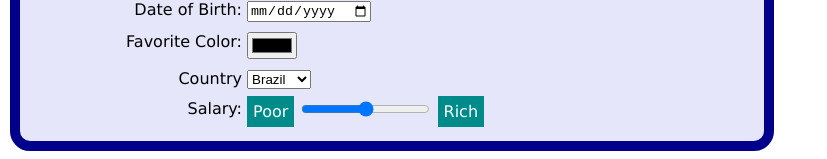
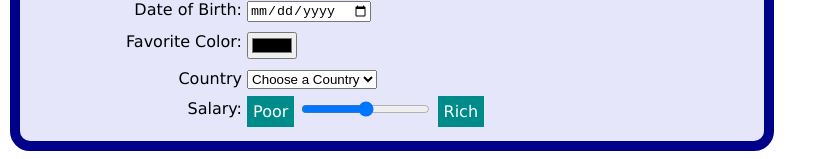
Before and after one commit to NigelBeharry/DatingSite, a plain HTML site: page index.html in a window 1280 px wide. Shown: the part 392-551 px from the top of the page, without its empty margins (0-827 px from the left). Drawn offline with Linux system fonts and the light colour scheme.

Commit message:
Added option "Choose a country

```diff
--- a/index.html
+++ b/index.html
@@ -94,6 +94,7 @@ input[type="submit"]{
 
       <div>
         <label for="age">Age:</label>
+        <!-- Set the value 18  just for testing. -->
         <input type="number" id="age" name="age" max="120" min="1" value="18" />
       </div>
 
@@ -110,6 +111,7 @@ input[type="submit"]{
       <div>
         <label for="country">Country</label>
         <select name="country" id="country">
+          <option>Choose a Country</option>
           <option value="brazil">Brazil</option>
           <option value="france">France</option>
           <option value="japan">Japan</option>
```
